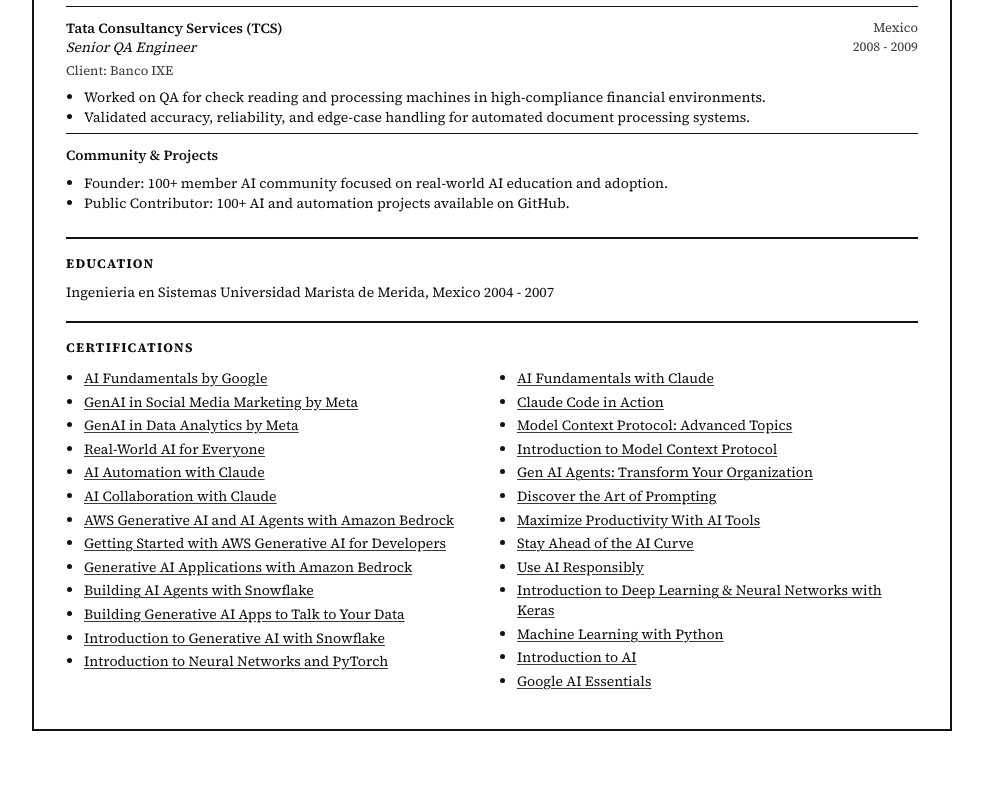
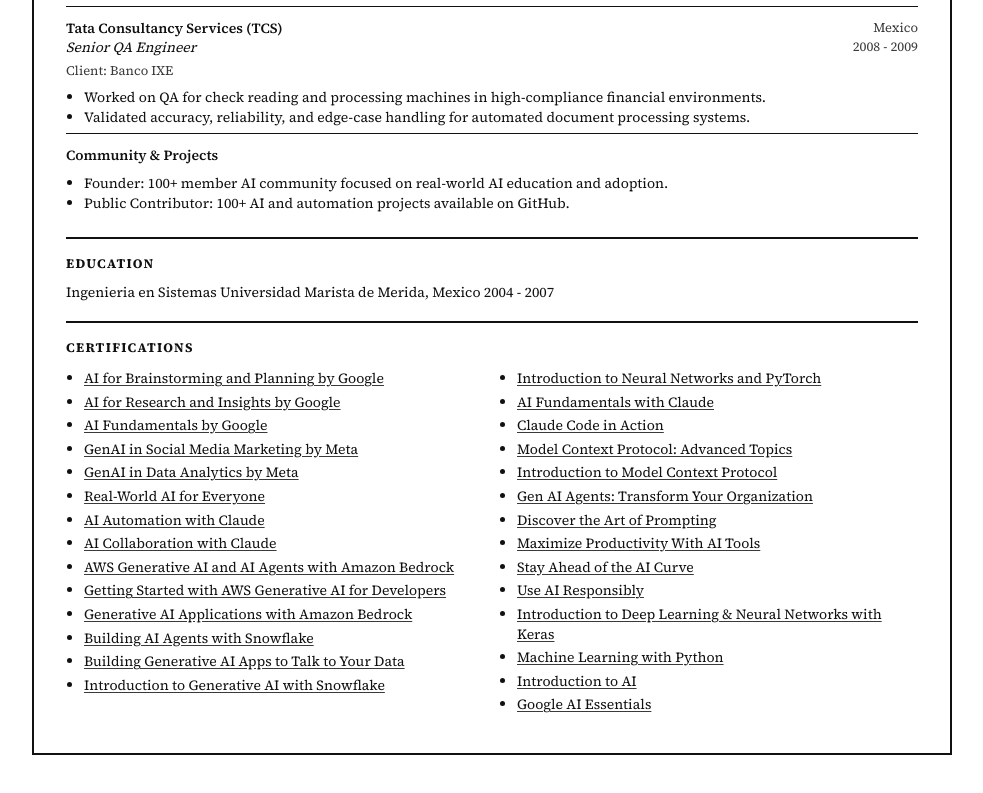
Before and after one commit to Oruga420/amorac-resume, a Next.js app: page / in a window 1280 px wide. Shown: the part 1686-2479 px from the top of the page, without its empty margins (148-1131 px from the left). Built offline with nearby package versions, Linux system fonts and the light colour scheme.

Commit message:
Add AI for Brainstorming/Planning and Research/Insights by Google certs

```diff
--- a/app/page.js
+++ b/app/page.js
@@ -7,6 +7,8 @@
   "Phone +1 437 243 3693 | Email: alex@seshwithfriends.org | LinkedIn: linkedin.com/in/amorac/ | Website: eloruga.com | GitHub: github.com/Oruga420";
 
 const certifications = [
+  { name: "AI for Brainstorming and Planning by Google", url: "https://www.coursera.org/account/accomplishments/verify/B5HRRAAR0HY8" },
+  { name: "AI for Research and Insights by Google", url: "https://www.coursera.org/account/accomplishments/verify/QZB94QHRUV0L" },
   { name: "AI Fundamentals by Google", url: "https://www.coursera.org/account/accomplishments/verify/BWQDY2ROMRP2" },
   { name: "GenAI in Social Media Marketing by Meta", url: "https://www.coursera.org/account/accomplishments/verify/ZDQ3T6R18E3R" },
   { name: "GenAI in Data Analytics by Meta", url: "https://www.coursera.org/account/accomplishments/verify/WA5ONIOQ41A2" },
```
